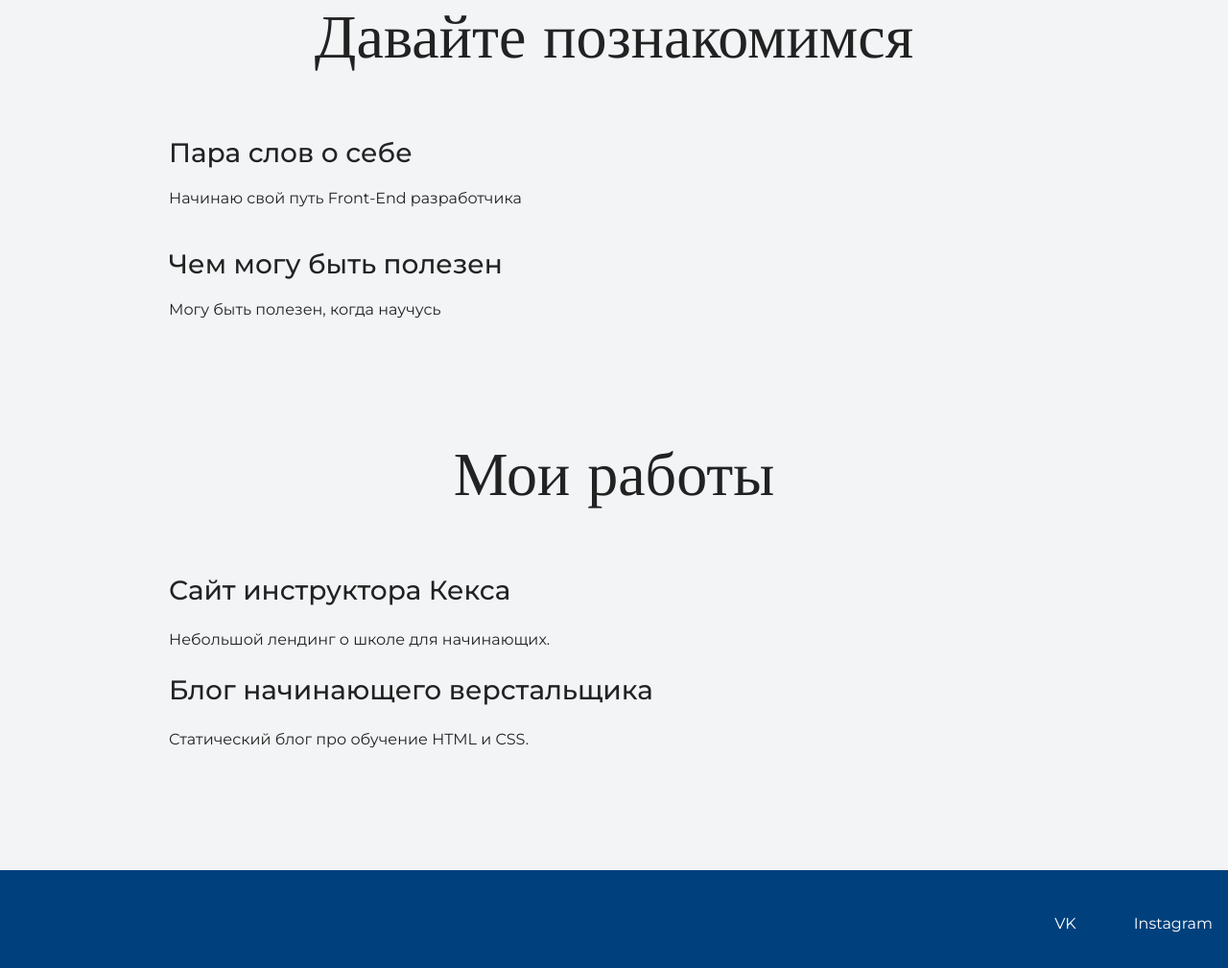
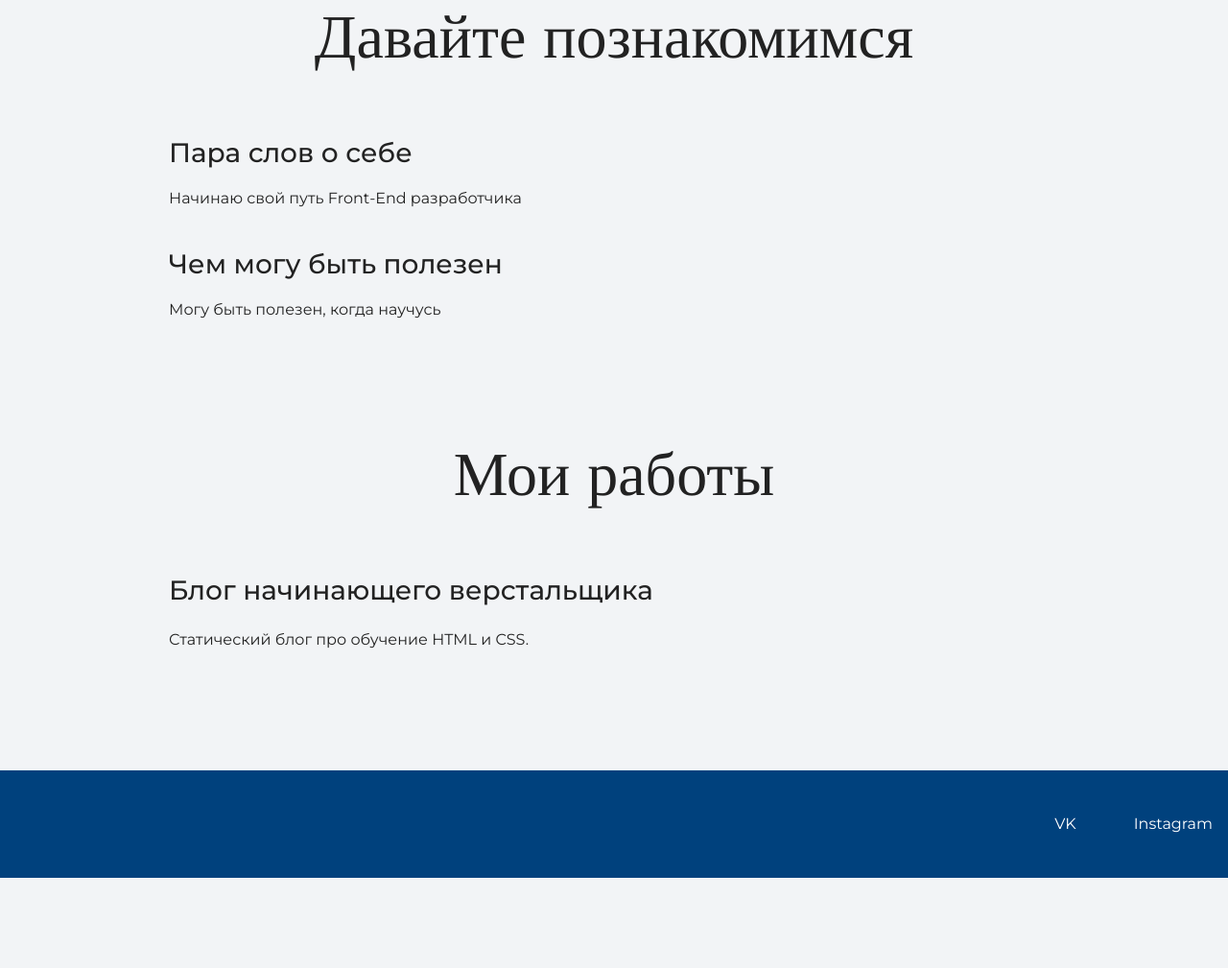
Before and after one commit to RomaNUT/my-site, a plain HTML site: page index.html in a window 1280 px wide. Shown: the part 1065-2074 px from the top of the page at 96% size. After the commit the page ends 1980 px from the top, so only its background shows below. Drawn offline with nearby package versions, Linux system fonts and the light colour scheme.

Commit message:
update index.html - deleted keks

```diff
--- a/index.html
+++ b/index.html
@@ -38,10 +38,6 @@
   <section class="portfolio">
     <div class="container">
       <h2 class="subheading">Мои работы</h2>
-
-      <h3>Сайт инструктора Кекса</h3>
-      <p>Небольшой лендинг о школе для начинающих.</p>
-
       <h3>Блог начинающего верстальщика</h3>
       <p>Статический блог про обучение HTML и CSS.</p>
     </div>
```
